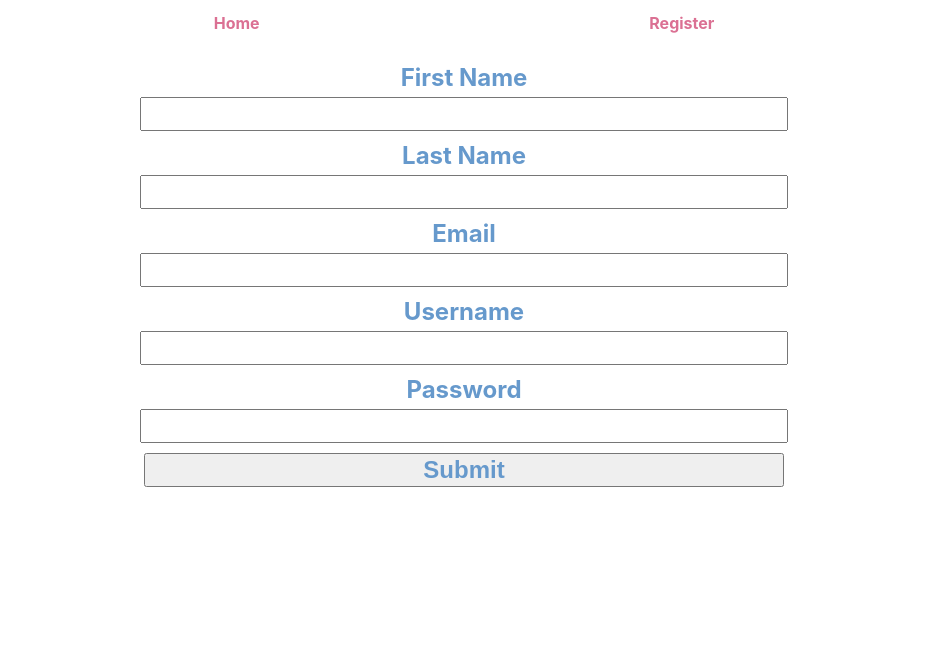
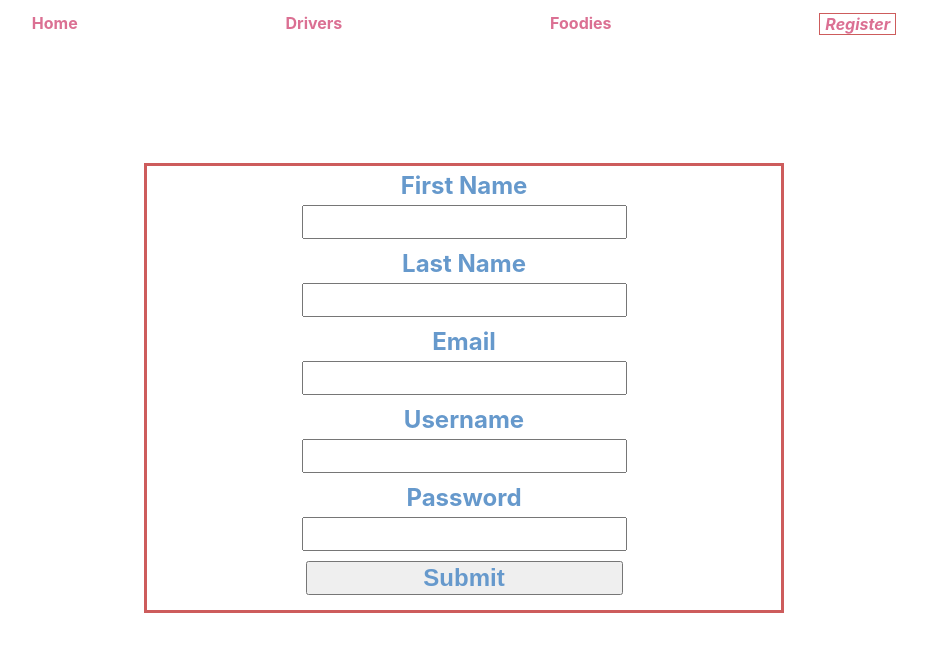
Before and after one commit to Build-Week-FoodTruck-TrackR-2/Front-end, a React (Create React App) app in the folder front-end/: page /register in a window 1280 px wide. Shown: the top 652 px of the page, without its empty margins (176-1103 px from the left). Built offline with nearby package versions, Linux system fonts and the light colour scheme.

Commit message:
onSubmit Login placeholders

```diff
--- a/front-end/src/components/FoodieLogin.js
+++ b/front-end/src/components/FoodieLogin.js
@@ -5,9 +5,10 @@ import styled from 'styled-components';
 const StyledForm = styled.form`
   display: flex;
   flex-direction: column;
-  margin-top: 25px;
-  padding: 0;
+  margin: 10% 15% 0 15%;
+  padding: 0 0 10px 0;
   align-items: center;
+  border: 3px solid #CD5C5C;
 
     label{
       display: flex;
@@ -44,7 +45,22 @@ export default function FoodieLogin() {
 
     console.log(watch('example'))
 
+        // APPLY WHEN DATABASE CALL IS READY
+
+    // const onSubmit = async data => {
+    //     if (data.password === data.confirmpassword) {
+    //         setUserCredentials({
+    //             'username': data.username,
+    //             'password': data.password,
+    //             'email': data.email
+    //         })
+    //     }
+    // }
+
+
+
     return (
+        <div>
             <StyledForm onSubmit ={handleSubmit(onSubmit)}>
                 <label>Username</label>
                 <input
@@ -66,5 +82,6 @@ export default function FoodieLogin() {
 
                 < input type="submit"/>
             </StyledForm>
+        </div>
     )
 }
--- a/front-end/src/components/Navigation.js
+++ b/front-end/src/components/Navigation.js
@@ -13,14 +13,23 @@ const StyledNavLink = styled(NavLink)`
   color: palevioletred;
   font-weight: bold;
   text-decoration: none;
+
+  &.selected {
+      font-weight: bold;
+      font-style: italic;
+      padding: 0 5px 0 5px;
+      border: 1px solid #CD5C5C;
+  }
 `
 
 
 const Navigation = () => {
     return (
         <NavLinks>
-            <StyledNavLink to="/"> Home </StyledNavLink>
-            <StyledNavLink to="/register"> Register </StyledNavLink>
+            <StyledNavLink activeClassName="selected" exact to="/"> Home </StyledNavLink>
+            <StyledNavLink activeClassName="selected" exact to="/driver-login"> Drivers </StyledNavLink>
+            <StyledNavLink activeClassName="selected" exact to="/foodie-login"> Foodies </StyledNavLink>
+            <StyledNavLink activeClassName="selected" exact to="/register"> Register </StyledNavLink>
         </NavLinks>
     );
 };
--- a/front-end/src/components/Register.js
+++ b/front-end/src/components/Register.js
@@ -6,9 +6,10 @@ import axios from 'axios'
 const StyledForm = styled.form`
   display: flex;
   flex-direction: column;
-  margin-top: 25px;
-  padding: 0;
+  margin: 10% 25% 0 25%;
+  padding: 0 0 10px 0;
   align-items: center;
+  border: 3px solid #CD5C5C;
 
     label{
       display: flex;
--- a/front-end/src/components/WelcomePage.js
+++ b/front-end/src/components/WelcomePage.js
@@ -25,6 +25,7 @@ const StyledLink = styled(Link)`
 export default function WelcomePage() {
   return (
     <section className="welcome">
+
       <LinkDiv>
 
               <StyledLink to = '/driver-login'>DRIVERS</StyledLink>
```
Also changed, not shown: front-end/src/components/DriverLogin.js (+12 -0 lines). Lines whose indentation alone changed are shown as unchanged.
